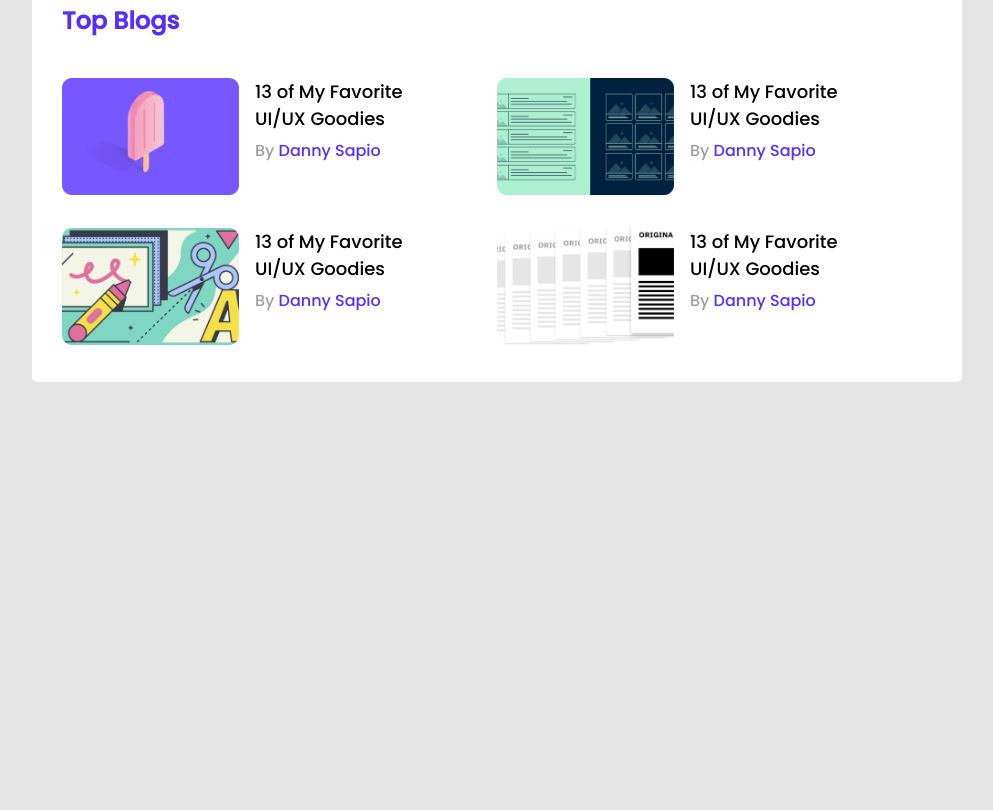
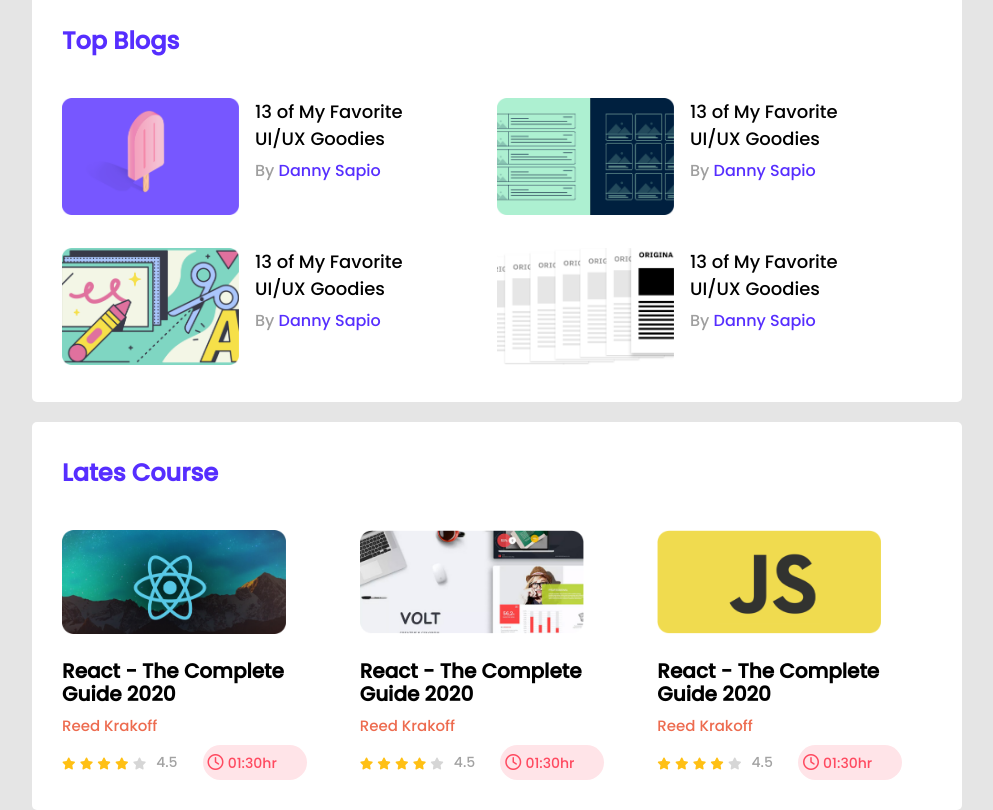
Before and after one commit to siraz015/leader-board-css3, a plain HTML site: page index.html in a window 1280 px wide. Shown: the part 309-1119 px from the top of the page, without its empty margins (143-1136 px from the left). Before the commit the page ends 800 px from the top, so only its background shows below. Drawn offline with Linux system fonts and the light colour scheme.

Commit message:
compleate

```diff
--- a/index.html
+++ b/index.html
@@ -1,13 +1,19 @@
 <!DOCTYPE html>
 <html lang="en">
+
 <head>
     <meta charset="UTF-8">
     <meta http-equiv="X-UA-Compatible" content="IE=edge">
     <meta name="viewport" content="width=device-width, initial-scale=1.0">
     <title>Document</title>
+    <!-- font Awesome -->
+    <link rel="stylesheet" href="https://cdnjs.cloudflare.com/ajax/libs/font-awesome/6.2.1/css/all.min.css"
+        integrity="sha512-MV7K8+y+gLIBoVD59lQIYicR65iaqukzvf/nwasF0nqhPay5w/9lJmVM2hMDcnK1OnMGCdVK+iQrJ7lzPJQd1w=="
+        crossorigin="anonymous" referrerpolicy="no-referrer" />
     <!-- Stylesheed -->
     <link rel="stylesheet" href="./styles/style.css">
 </head>
+
 <body>
 
     <header>
@@ -99,7 +105,85 @@
                 </h2>
             </div>
         </section>
+
+        <section class="container">
+            <h2 class="section-title">Lates Course</h2>
+
+            <div class="courses">
+                <div class="course">
+                    <div class="course-banner">
+                        <img src="./images/courses/course-1.png" alt="">
+                    </div>
+                    <div class="course-details">
+                        <h3 class="course-title">React - The Complete Guide 2020</h3>
+                        <p class="course-author">Reed Krakoff</p>
+                        <div class="course-info">
+                            <div class="course-rating">
+                                <i class="fa-solid fa-star"></i>
+                                <i class="fa-solid fa-star"></i>
+                                <i class="fa-solid fa-star"></i>
+                                <i class="fa-solid fa-star"></i>
+                                <i class="fa-solid fa-star empty"></i>
+                            </div>
+                            <span>4.5</span>
+                            <div class="course-duration">
+                                <i class="fa-regular fa-clock"></i>
+                                <span>01:30hr</span>
+                            </div>
+                        </div>
+                    </div>
+                </div>
+                <div class="course">
+                    <div class="course-banner">
+                        <img src="./images/courses/course-2.png" alt="">
+                    </div>
+                    <div class="course-details">
+                        <h3 class="course-title">React - The Complete Guide 2020</h3>
+                        <p class="course-author">Reed Krakoff</p>
+                        <div class="course-info">
+                            <div class="course-rating">
+                                <i class="fa-solid fa-star"></i>
+                                <i class="fa-solid fa-star"></i>
+                                <i class="fa-solid fa-star"></i>
+                                <i class="fa-solid fa-star"></i>
+                                <i class="fa-solid fa-star empty"></i>
+                            </div>
+                            <span>4.5</span>
+                            <div class="course-duration">
+                                <i class="fa-regular fa-clock"></i>
+                                <span>01:30hr</span>
+                            </div>
+                        </div>
+                    </div>
+                </div>
+                <div class="course">
+                    <div class="course-banner">
+                        <img src="./images/courses/course-3.png" alt="">
+                    </div>
+                    <div class="course-details">
+                        <h3 class="course-title">React - The Complete Guide 2020</h3>
+                        <p class="course-author">Reed Krakoff</p>
+                        <div class="course-info">
+                            <div class="course-rating">
+                                <i class="fa-solid fa-star"></i>
+                                <i class="fa-solid fa-star"></i>
+                                <i class="fa-solid fa-star"></i>
+                                <i class="fa-solid fa-star"></i>
+                                <i class="fa-solid fa-star empty"></i>
+                            </div>
+                            <span>4.5</span>
+                            <div class="course-duration">
+                                <i class="fa-regular fa-clock"></i>
+                                <span>01:30hr</span>
+                            </div>
+                        </div>
+                    </div>
+                </div>
+            </div>
+
+        </section>
     </main>
 
 </body>
+
 </html>
--- a/styles/style.css
+++ b/styles/style.css
@@ -15,7 +15,9 @@ body {
 
 main {
     display: flex;
+    flex-direction: column;
     justify-content: center;
+    align-items: center;
 }
 
 .container {
@@ -23,6 +25,7 @@ main {
     width: 870px;
     border-radius: 5px;
     padding: 30px;
+    margin-top: 20px;
 }
 
 .section-title {
@@ -80,7 +83,7 @@ hr {
 .blog-title {
     width: 164px;
     font-size: 18px;
-    font-weight: 400;
+    font-weight: 500;
     color: #000000;
     margin-bottom: 6px;
 }
@@ -94,3 +97,64 @@ hr {
     color: #562EFF;
     text-decoration: none;
 }
+
+/* Latest Course CSS */
+
+.courses {
+    display: flex;
+    gap: 23px;
+}
+
+.course-banner img {
+    width: 224px;
+    height: 104px;
+}
+
+.course-title {
+    font-size: 20px;
+    line-height: 23px;
+    margin-top: 19px;
+    margin-bottom: 8px;
+}
+
+.course-author {
+    margin-bottom: 8px;
+    color: #ED6B4F;
+    font-size: 15px;
+}
+
+.course-info {
+    display: flex;
+    align-items: center;
+}
+
+.course-info span {
+    font-size: 14px;
+    color: #A2A2A2;
+    margin-right: 25px;
+}
+
+.course-rating {
+    margin-right: 10px;
+}
+
+.fa-star {
+    font-size: 12px;
+    color: #FFC014;
+}
+
+.course-duration {
+    background: #FFE4E8;
+    border-radius: 20px;
+    color: #FF4A60;
+    padding: 5px;
+}
+
+.course-duration span {
+    color: #FF4A60;
+}
+
+.course-rating .empty {
+    color: #AEAEAE;
+    opacity: .5;
+}
```
Lines whose indentation alone changed are shown as unchanged.
